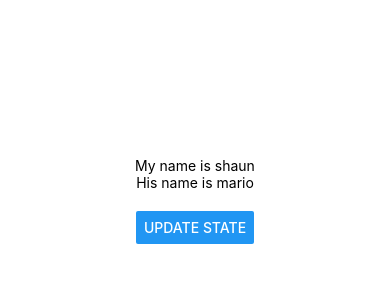
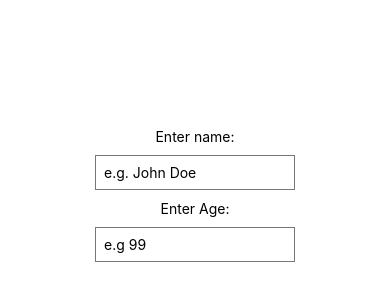
Before and after one commit to nwabuezenonso/learning-react_native, a React Native app in the folder myproject/: screen / in a window 390 px wide. Shown: the part 222-522 px from the top of the page. Built offline with nearby package versions, Linux system fonts and the light colour scheme.

Commit message:
working with Text input

```diff
--- a/myproject/App.js
+++ b/myproject/App.js
@@ -1,11 +1,11 @@
 import { StatusBar } from 'expo-status-bar';
 import React, { useState } from 'react';
-import { Button, StyleSheet, Text, ScrollView, View } from 'react-native';
+import { Button, StyleSheet, Text, TextInput, View } from 'react-native';
 
 
 export default function App() {
   const [ name, setName ] = useState('shaun');
-  const [ person, setPerson ] = useState({name: 'mario', age: 40});
+  const [ age, setAge ] = useState(40);
 
   const clickHandler = () => {
     setName('chun-li')
@@ -14,11 +14,18 @@
 
   return (
     <View style={styles.container}>
-      <Text>My name is {name}</Text>
-      <Text>His name is {person.name}</Text>
-      <View style = {styles.buttonContainer}>
-        <Button title='update state' nnpress = {clickHandler}/>
-      </View>
+      <Text>Enter name:</Text>
+      <TextInput
+       style={styles.input}
+       placeholder = 'e.g. John Doe'
+       onChangeText={(val) => setName()}
+      />
+      <Text>Enter Age:</Text>
+      <TextInput
+        style={styles.input}
+        placeholder='e.g 99'
+        onChangeText={(val) => setAge()}
+      />
     </View>
   );
 }
@@ -35,5 +42,12 @@
   },
   buttonContainer: {
     marginTop: 20
+  },
+  input: {
+    borderWidth: 1,
+    borderColor: "#777",
+    padding: 8,
+    margin: 10,
+    width: 200
   }
 });
--- a/myproject/package.json
+++ b/myproject/package.json
@@ -12,7 +12,7 @@
     "expo": "~46.0.9",
     "expo-status-bar": "~1.4.0",
     "react": "18.0.0",
-    "react-native": "0.69.5"
+    "react-native": "0.69.6"
   },
   "devDependencies": {
     "@babel/core": "^7.12.9"
```
Also changed, not shown: 2 other files (tests, documents, lock files or other folders).
